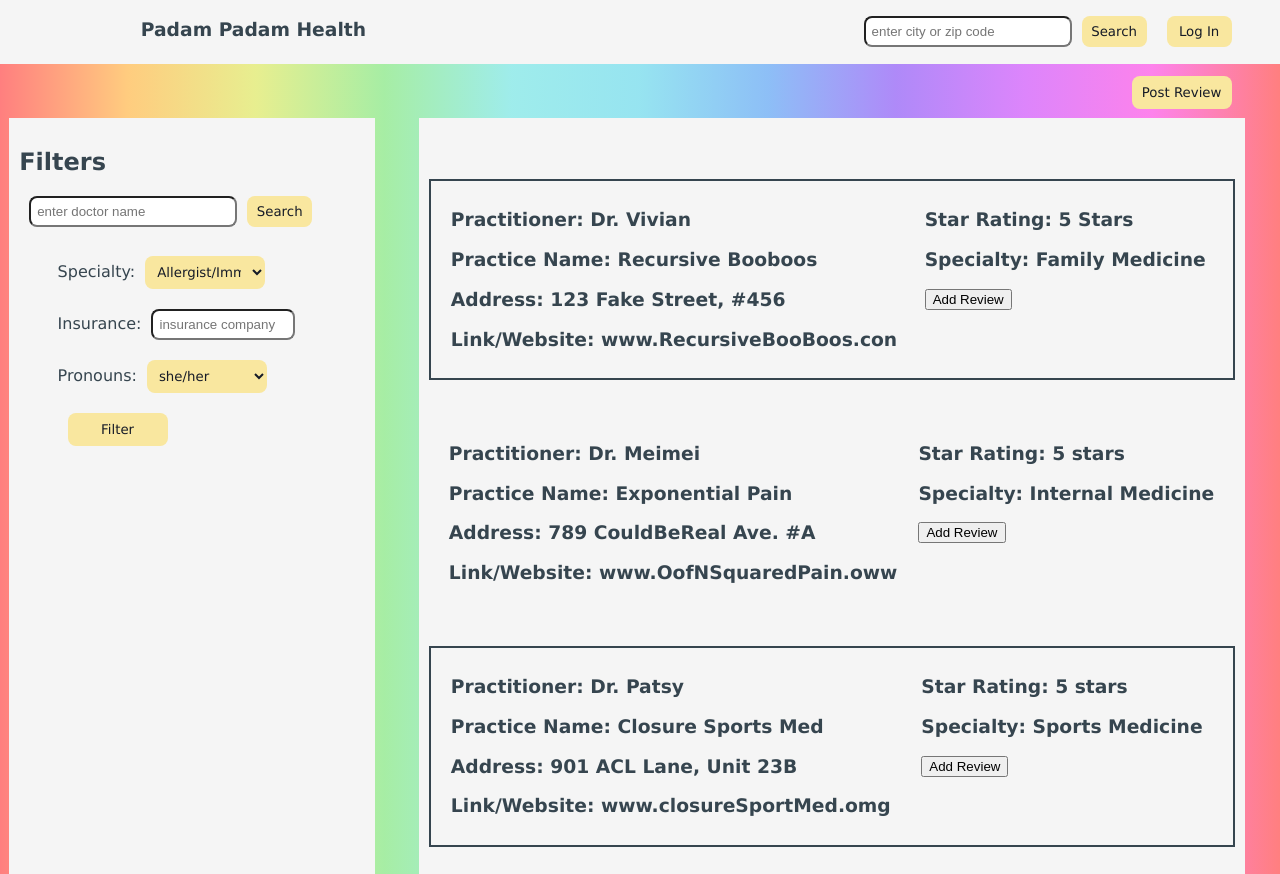
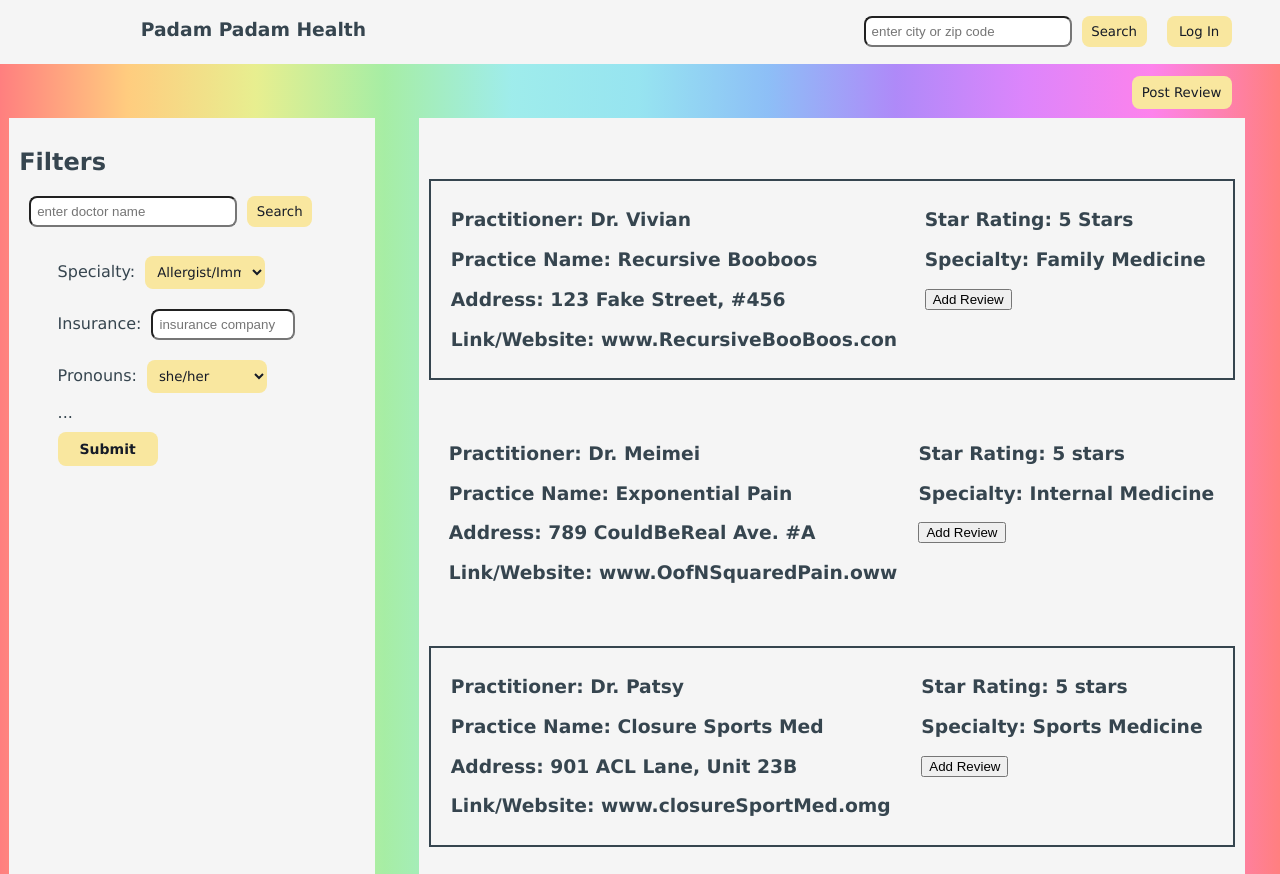
Before and after one commit to PadamPadamHealth/PadamPadam, a React app: page / in a window 1280 px wide. Built offline with nearby package versions, Linux system fonts and the light colour scheme.

Commit message:
"filter to submit"

```diff
--- a/src/components/MainDisplayComponents/Filter.js
+++ b/src/components/MainDisplayComponents/Filter.js
@@ -78,8 +78,9 @@ const Filter = () => {
               <option value='they/them'>they/them</option>
               <option value='other'>other</option>
             </select><br/>
+            <label>...</label><br/>
             <button className='filter-btn'>
-              Filter
+              Submit
             </button>
           </form>
       </div>
--- a/src/stylesheets/filter.css
+++ b/src/stylesheets/filter.css
@@ -20,12 +20,13 @@
   color: #161B27;
 }
 .filter-btn {
-  margin: 10px 10px 10px 10px;
+  margin: 10px 0px 10px 0px;
   padding: 9px;
   width: 100px;
   border: none;
   border-radius: 8px;
-  font-weight: 400;
+  font-weight: 600;
+  font-size: 14px;
   color: #161B27;
   background-color: #F9E79F;
   font-family: Verdana, Geneva, Tahoma, sans-serif;
```
